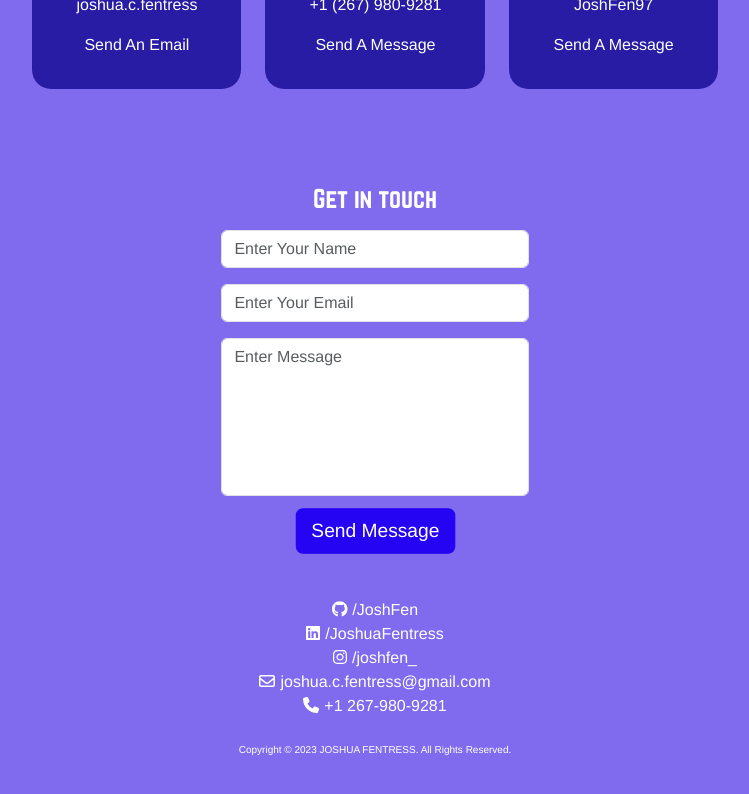
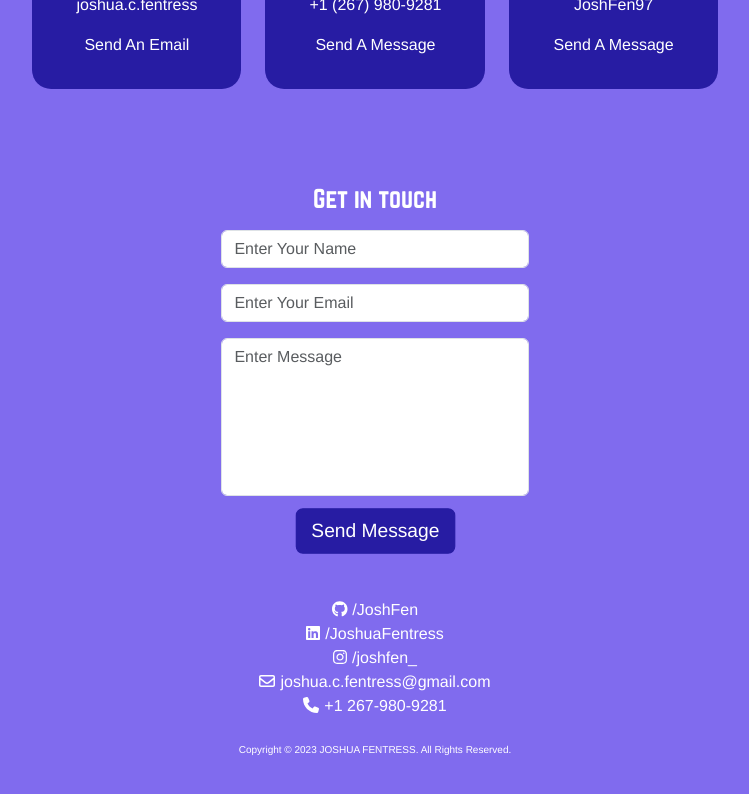
Before and after one commit to JoshFen/ResumeWeb, a React (Vite) app in the folder resume-site/: page / in a window 1280 px wide. In both pictures the pointer is over the button "Send Message". Shown: the part 6536-7330 px from the top of the page, without its empty margins (265-1014 px from the left). Built offline with nearby package versions, Linux system fonts and the light colour scheme.

Commit message:
visual fixes

```diff
--- a/resume-site/src/App.css
+++ b/resume-site/src/App.css
@@ -355,10 +355,12 @@ section {
   border-radius: 1em;
   background-color: var(--background2);
 }
+
 .project-links:hover {
   background-color: transparent;
   border: 2px solid var(--background2);
 }
+
 /********************************************************************************************/
 /* Contact.tsx stykes */
 .contact-link-cont {
@@ -404,8 +406,8 @@ section {
 }
 
 .send-msg-butt:hover {
-  background-color: var(--main);
-  border-color: var(--main);
+  background-color: var(--background);
+  border-color: var(--background);
   transform: scale(1.2);
 }
 
--- a/resume-site/src/components/Project.tsx
+++ b/resume-site/src/components/Project.tsx
@@ -21,10 +21,10 @@ const Project: FC<ProjectProps> = (props) => {
                 <p className="card-text fs-5">{text}</p>
                 <div className="mt-4">
                 {primaryLink !== "" && (
-                    <a href={primaryLink} target="_blank" className="card-link hover-text project-links">{primaryLinkText}</a>
+                    <a href={primaryLink} target="_blank" className="card-link project-links">{primaryLinkText}</a>
                 )}
                 {secondaryLink !== "" && (
-                    <a href={secondaryLink} target="_blank" className="card-link hover-text project-links">{secondaryLinkText}</a>
+                    <a href={secondaryLink} target="_blank" className="card-link project-links">{secondaryLinkText}</a>
                 )}
                 </div>
             </div>
```
Also changed, not shown: 4 other files (tests, documents, lock files or other folders).
